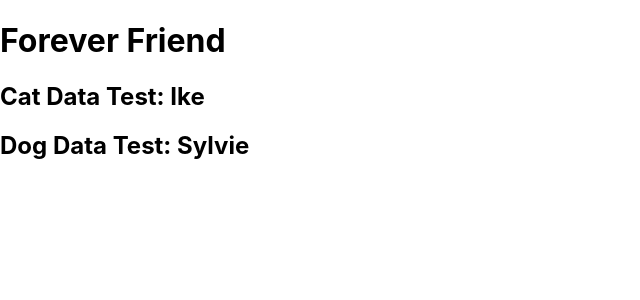
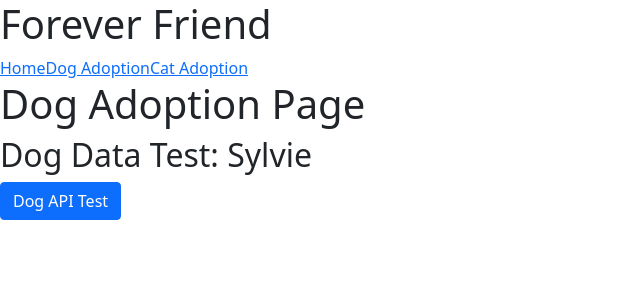
Before and after one commit to priscilla-martinez/AnimalAdoption, a React (Create React App) app in the folder foreverfriend/: page /dogadoption in a window 1280 px wide. Shown: the top 300 px of the page, without its empty margins (0-640 px from the left). Built offline with nearby package versions, Linux system fonts and the light colour scheme.

Commit message:
Created pages, added Links and Routes

```diff
--- a/foreverfriend/package.json
+++ b/foreverfriend/package.json
@@ -6,8 +6,11 @@
     "@testing-library/jest-dom": "^5.16.2",
     "@testing-library/react": "^12.1.2",
     "@testing-library/user-event": "^13.5.0",
+    "bootstrap": "^5.1.3",
     "react": "^17.0.2",
     "react-dom": "^17.0.2",
+    "react-router": "^6.2.1",
+    "react-router-dom": "^6.2.1",
     "react-scripts": "5.0.0",
     "web-vitals": "^2.1.4"
   },
--- a/foreverfriend/src/App.js
+++ b/foreverfriend/src/App.js
@@ -1,15 +1,30 @@
 import './App.css';
-import CatData from './CatData'
-import DogData from './DogData'
+import 'bootstrap'
+import * as bootstrap from 'bootstrap';
+import 'bootstrap/dist/css/bootstrap.min.css';
+import {useState, useEffect} from 'react'
+import {Route, Link, Routes, Navigate} from "react-router-dom"
+import DogAdoption from './DogAdoption/DogAdoption'
+import CatAdoption from './CatAdoption/CatAdoption'
+import Home from './Home/Home'
 
-console.log(CatData)
 
 function App() {
+
+
   return (
     <div>
       <h1>Forever Friend</h1>
-      <h2>Cat Data Test: {CatData[0].name}</h2>
-      <h2>Dog Data Test: {DogData[0].name}</h2>
+      <Link to="/">Home</Link>
+      <Link to="/dogadoption">Dog Adoption</Link>
+      <Link to="/catadoption">Cat Adoption</Link>
+      <main>
+        <Routes>
+          <Route path="/" element={<Home />} />
+          <Route path="/dogadoption" element={<DogAdoption />} />
+          <Route path="/catadoption" element={<CatAdoption />} />
+        </Routes>
+      </main>
     </div>
   );
 }
--- /dev/null
+++ b/foreverfriend/src/CatAdoption/CatAdoption.js
@@ -0,0 +1,31 @@
+import CatData from '../CatData'
+import {useState, useEffect} from 'react'
+import 'bootstrap'
+import * as bootstrap from 'bootstrap';
+
+// C A T   A P I  ----------------------------------------
+function CatAdoption() {
+    const urlCatBase = "https://api.thecatapi.com/v1/images/search?breed_ids="
+    const catBreedCode = "abys"
+
+    const [catImage, setCatImage] = useState([])
+
+    function RandomCat() {
+        fetch(`${urlCatBase}${catBreedCode}`)
+        .then((response) => response.json())
+        .then((data) => setCatImage(data[0].url))
+        .catch(() => console.log("oops error"));
+    }
+
+    return (
+        <>
+            <h1>Cat Adoption Page</h1>
+            <h4>Cat Data Test: {CatData[0].name}</h4>
+            <button type="button" className="btn btn-info" onClick={RandomCat}>Cat API Test</button>
+            <img src={catImage} width="500" />
+        </>
+    )
+
+}
+
+export default CatAdoption
--- /dev/null
+++ b/foreverfriend/src/DogAdoption/DogAdoption.js
@@ -0,0 +1,33 @@
+import DogData from '../DogData'
+import {useState, useEffect} from 'react'
+import 'bootstrap'
+import * as bootstrap from 'bootstrap';
+
+function DogAdoption() {
+
+    // D O G   A P I  ----------------------------------------
+  const urlDog = "https://dog.ceo/api/breeds/image/random"
+
+  const [dogImage, setDogImage] = useState({})
+
+  function RandomDog() {
+      fetch(urlDog)
+        .then((response) => response.json())
+        .then((data) => setDogImage(data))
+        .catch(() => console.log("oops error"));
+
+        console.log(dogImage)
+  }
+
+    return(
+        <>
+            <h1>Dog Adoption Page</h1>
+            <h2>Dog Data Test: {DogData[0].name}</h2>
+            <button type="button" className="btn btn-primary" onClick={RandomDog}>Dog API Test</button>
+            <img src={dogImage.message} />
+        </>
+    )
+
+}
+
+export default DogAdoption
--- /dev/null
+++ b/foreverfriend/src/Home/Home.js
@@ -0,0 +1,15 @@
+import {useState, useEffect} from 'react'
+import 'bootstrap'
+import * as bootstrap from 'bootstrap';
+
+function Home() {
+
+    return(
+        <>
+            <h1>Home Page</h1>
+        </>
+    )
+}
+
+
+export default Home
--- a/foreverfriend/src/index.js
+++ b/foreverfriend/src/index.js
@@ -3,11 +3,12 @@ import ReactDOM from 'react-dom';
 import './index.css';
 import App from './App';
 import reportWebVitals from './reportWebVitals';
+import { BrowserRouter as Router } from "react-router-dom";
 
 ReactDOM.render(
-  <React.StrictMode>
+  <Router>
     <App />
-  </React.StrictMode>,
+  </Router>,
   document.getElementById('root')
 );
 
```
Also changed, not shown: 1 other file (tests, documents, lock files or other folders).
